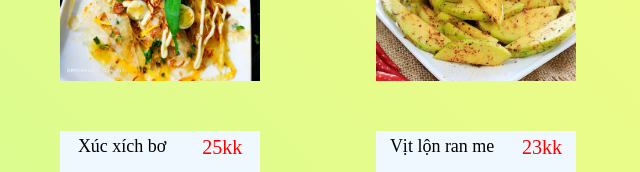
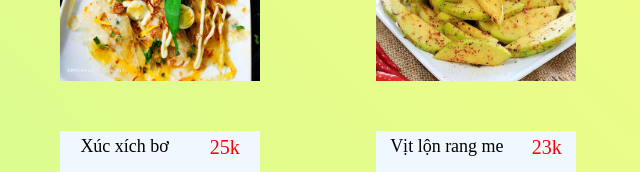
Before and after one commit to namhihihi/fast-food, a plain HTML site: page index.html in a window 1280 px wide. Shown: the part 920-1092 px from the top of the page, 638-1278 px from the left. Drawn offline with Linux system fonts and the light colour scheme.

Commit message:
Update index.html

```diff
--- a/index.html
+++ b/index.html
@@ -140,7 +140,7 @@
               <p>Xúc xích bơ</p>
             </div>
             <div class="money">
-              <p>25kk</p>
+              <p>25k</p>
             </div>
           </div>
           <img src="img/mon7.jpg" alt="xuc xich pho mai" class="picf picf7" />
@@ -148,10 +148,10 @@
         <div class="menu food8">
           <div class="hienthi">
             <div class="name">
-              <p>Vịt lộn ran me</p>
+              <p>Vịt lộn rang me</p>
             </div>
             <div class="money">
-              <p>23kk</p>
+              <p>23k</p>
             </div>
           </div>
           <img src="img/mon8.jpg" alt="hot vit lon" class="picf picf8" />
```
